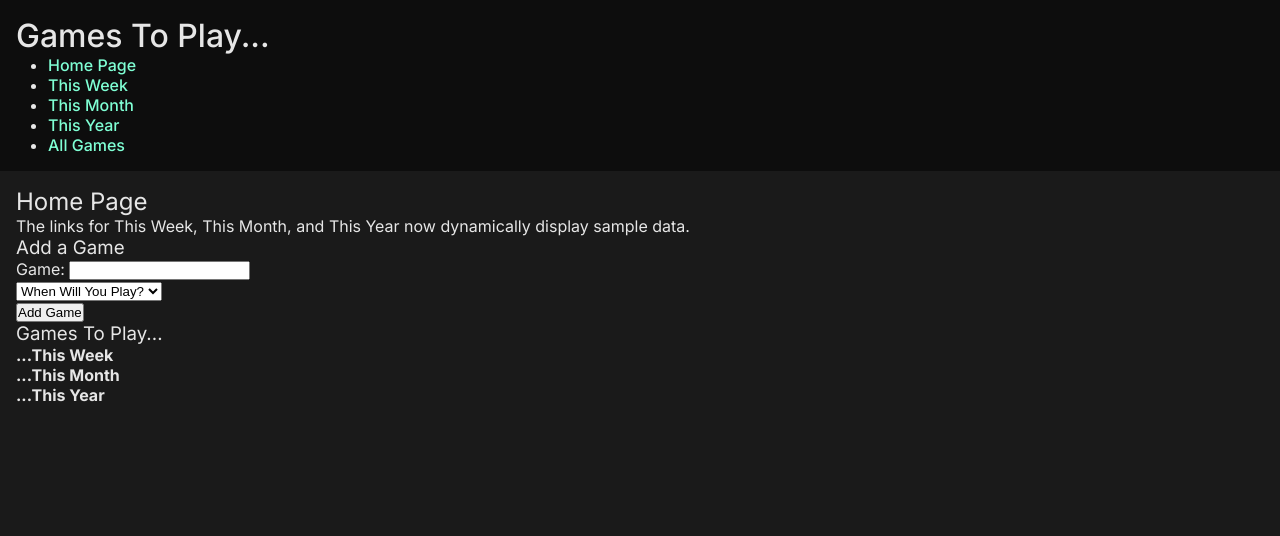
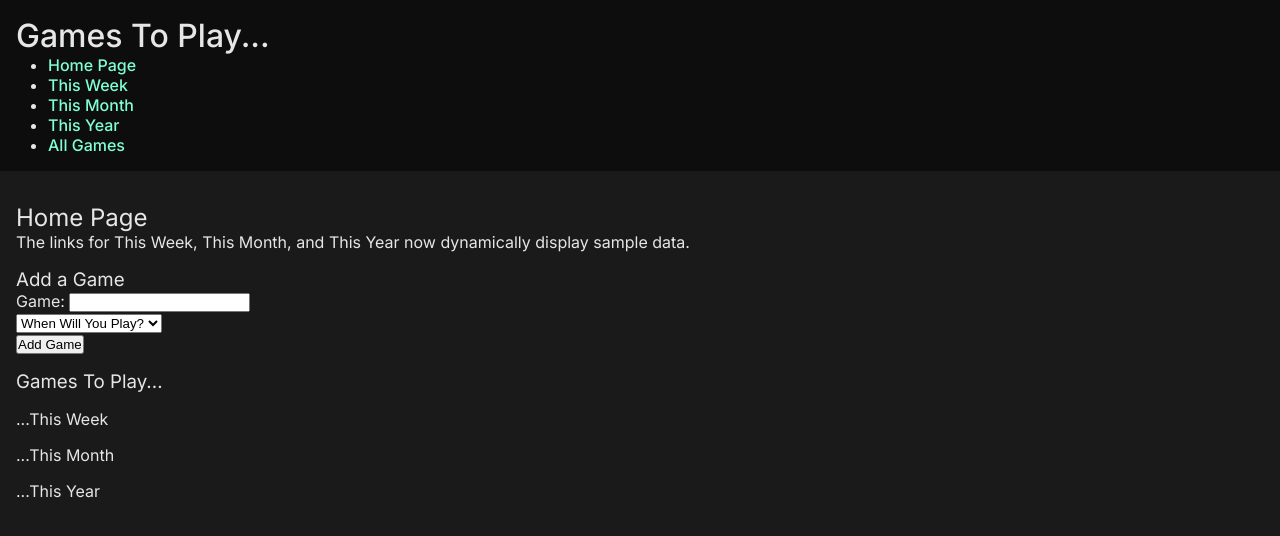
Before and after one commit to franco-ortega/to-do-games, a Next.js app: page / in a window 1280 px wide. Shown: the top 536 px of the page. Built offline with nearby package versions, Linux system fonts and the light colour scheme.

Commit message:
add margin-top to headers and reduce weight of h4

```diff
--- a/components/home/Home.module.scss
+++ b/components/home/Home.module.scss
@@ -1,7 +1,8 @@
 .Home {
   padding: 1rem;
 
-  h2, h3 {
+  h2, h3, h4 {
     font-weight: 400;
+    margin-top: 1rem;
   }
 }
```
